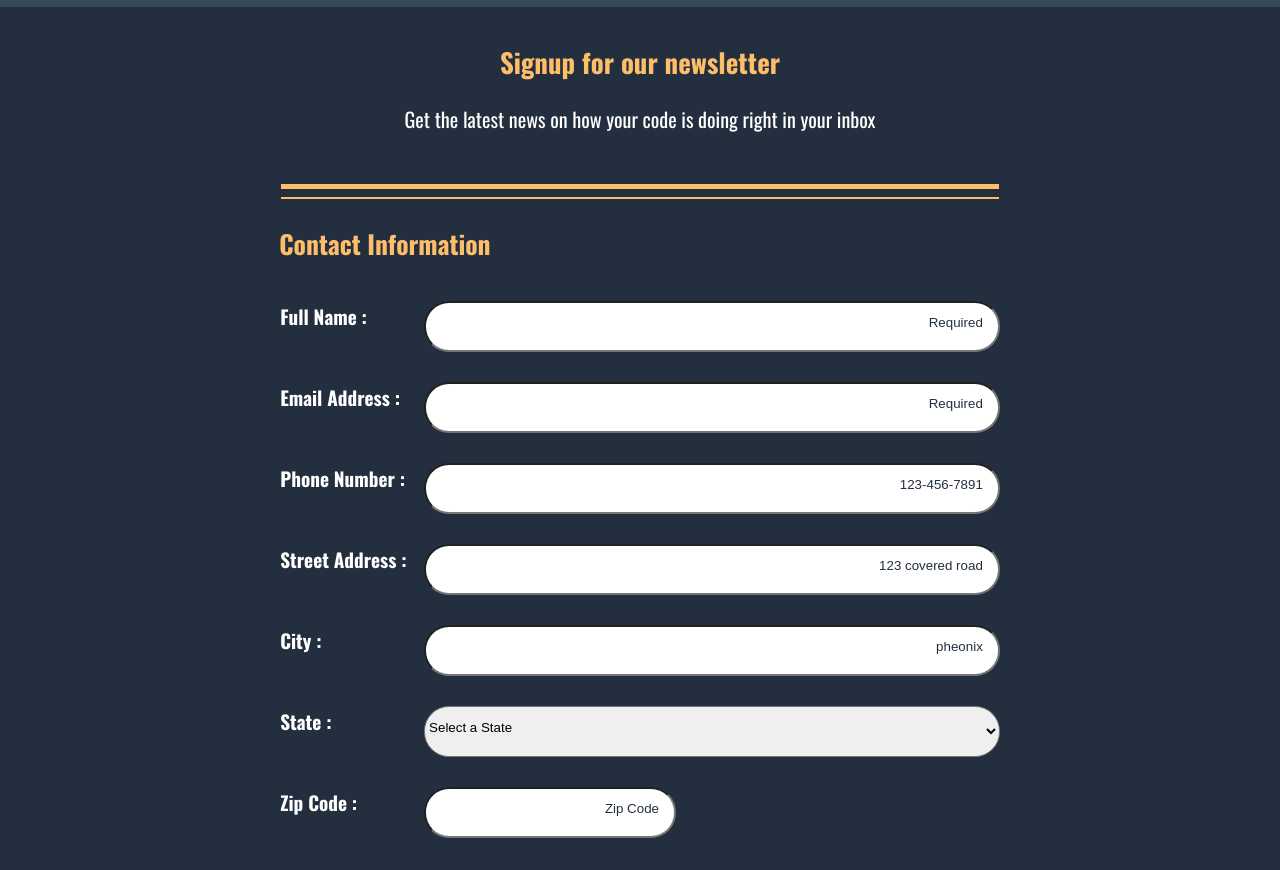
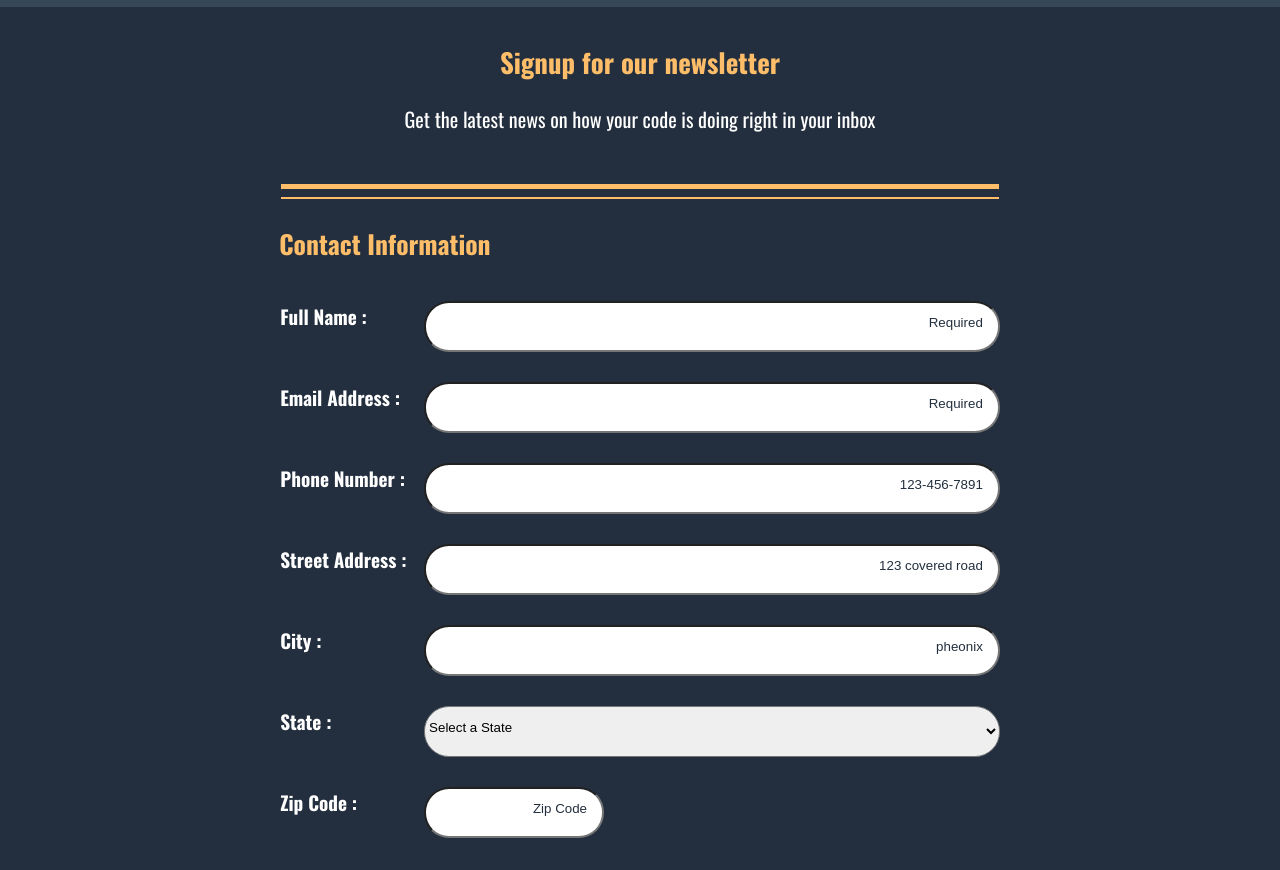
Before and after one commit to PlundRScripts/project-3, a plain HTML site: page index.html in a window 1280 px wide. Shown: the part 82-952 px from the top of the page. Drawn offline with nearby package versions, Linux system fonts and the light colour scheme.

Commit message:
updated styles.css
changed from 35% to 25% for zip code as reviewer asked

```diff
--- a/css/styles.css
+++ b/css/styles.css
@@ -225,7 +225,7 @@ footer {
 }
 
 #zip-code {
-  max-width: 35%;
+  max-width: 25%;
 }
 
 .hr-3 {
```
